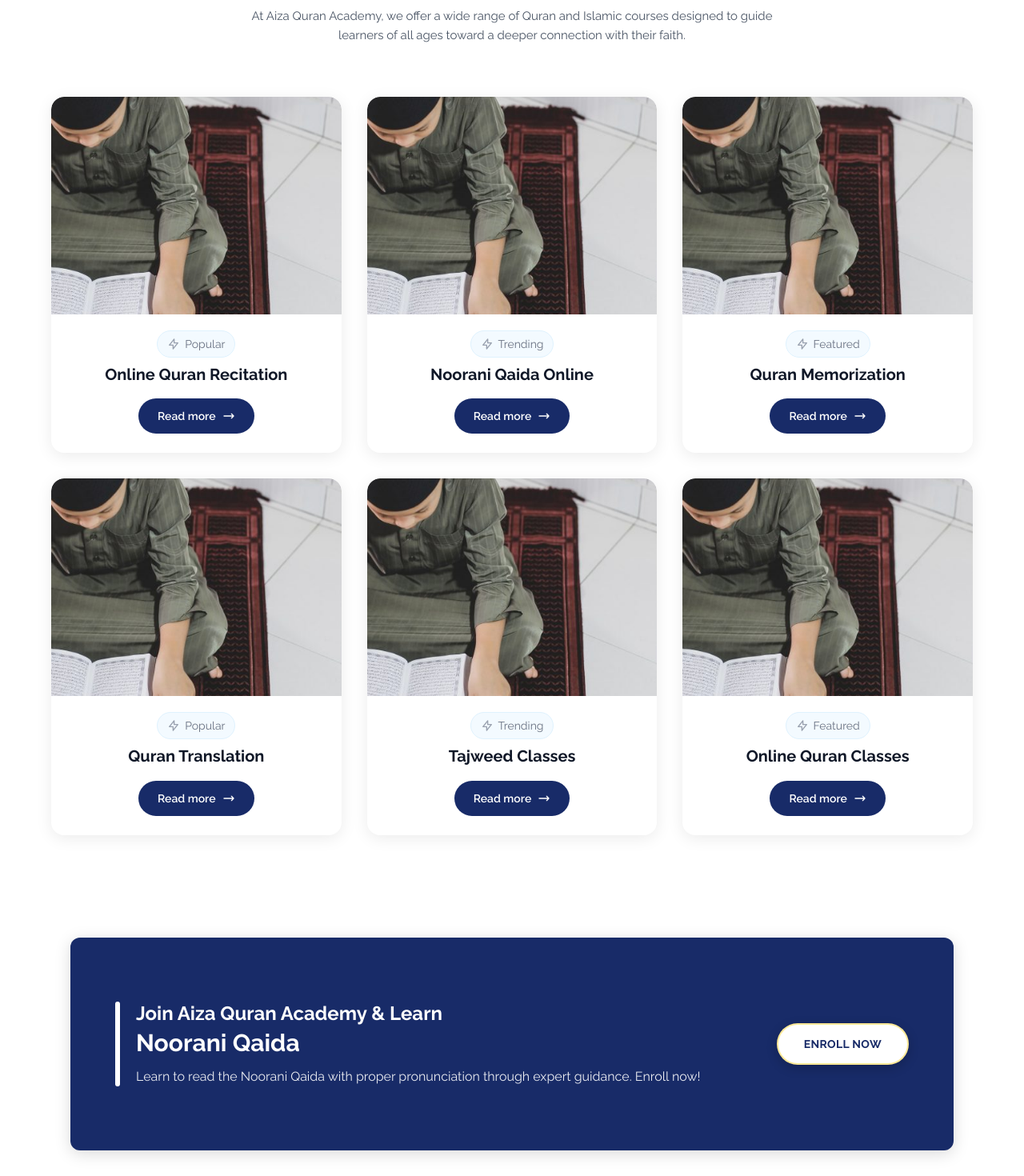
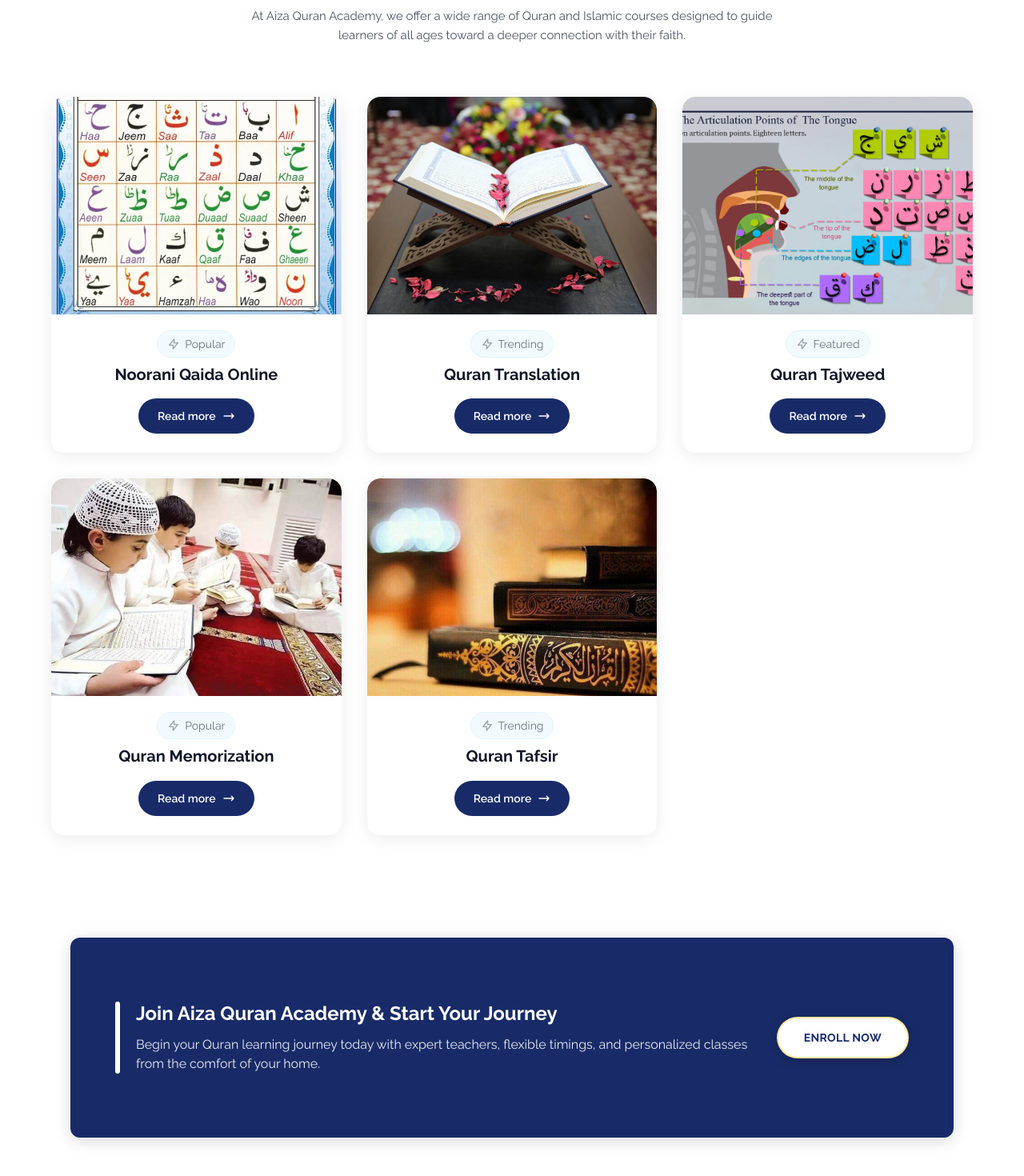
Before and after one commit to FaizanRasool402/quranacademy, a Next.js app: page /Courses in a window 1280 px wide. Shown: the part 840-2310 px from the top of the page at 80% size. Built offline with nearby package versions, Linux system fonts and the light colour scheme.

Commit message:
Content animation

```diff
--- a/components/Box.tsx
+++ b/components/Box.tsx
@@ -1,10 +1,81 @@
+"use client";
+
 import Image from "next/image";
+import { useEffect, useRef, useState } from "react";
 
 export default function Box() {
+  const [isVisible, setIsVisible] = useState(false);
+  const sectionRef = useRef<HTMLElement>(null);
+
+  useEffect(() => {
+    const observer = new IntersectionObserver(
+      ([entry]) => {
+        if (entry.isIntersecting) {
+          setIsVisible(true);
+          observer.disconnect();
+        }
+      },
+      { threshold: 0.2 }
+    );
+
+    if (sectionRef.current) {
+      observer.observe(sectionRef.current);
+    }
+
+    return () => observer.disconnect();
+  }, []);
+
   return (
-    <section className="w-full px-4 sm:px-6 lg:px-8 py-8 md:py-12">
+    <section ref={sectionRef} className="w-full px-4 sm:px-6 lg:px-8 py-8 md:py-12">
+      <style jsx>{`
+        @keyframes popupScale {
+          0% {
+            opacity: 0;
+            transform: scale(0.9) translateY(40px);
+          }
+          100% {
+            opacity: 1;
+            transform: scale(1) translateY(0);
+          }
+        }
+        @keyframes fadeInLeft {
+          0% {
+            opacity: 0;
+            transform: translateX(-50px);
+          }
+          100% {
+            opacity: 1;
+            transform: translateX(0);
+          }
+        }
+        @keyframes fadeInRight {
+          0% {
+            opacity: 0;
+            transform: translateX(50px);
+          }
+          100% {
+            opacity: 1;
+            transform: translateX(0);
+          }
+        }
+        .animate-popup {
+          animation: popupScale 0.8s cubic-bezier(0.34, 1.56, 0.64, 1) forwards;
+        }
+        .animate-left {
+          animation: fadeInLeft 0.7s ease-out 0.3s forwards;
+          opacity: 0;
+        }
+        .animate-right {
+          animation: fadeInRight 0.7s ease-out 0.5s forwards;
+          opacity: 0;
+        }
+        .hidden-initial {
+          opacity: 0;
+        }
+      `}</style>
+
       <div className="max-w-6xl mx-auto">
-        <div className="bg-gradient-to-br from-[#5a8a6f] to-[#4a7a5f] rounded-3xl overflow-hidden shadow-2xl relative">
+        <div className={`${isVisible ? 'animate-popup' : 'hidden-initial'} bg-gradient-to-br from-[#5a8a6f] to-[#4a7a5f] rounded-3xl overflow-hidden shadow-2xl relative`}>
           {/* Background Image */}
           <div className="absolute inset-0 opacity-20">
             <Image
@@ -19,7 +90,7 @@ export default function Box() {
           {/* Content Grid */}
           <div className="relative z-10 grid grid-cols-1 lg:grid-cols-2 gap-6 sm:gap-8 p-6 sm:p-8 md:p-12 lg:p-16">
             {/* Left Side - Text Content */}
-            <div className="flex flex-col justify-center space-y-6">
+            <div className={`${isVisible ? 'animate-left' : 'hidden-initial'} flex flex-col justify-center space-y-6`}>
               <h1 className="text-2xl sm:text-3xl md:text-4xl lg:text-5xl xl:text-6xl font-bold text-white leading-tight">
                 Aiza Quran Academy
               </h1>
@@ -35,7 +106,7 @@ export default function Box() {
             </div>
 
             {/* Right Side - Teacher Image/Video Placeholder */}
-            <div className="flex items-center justify-center">
+            <div className={`${isVisible ? 'animate-right' : 'hidden-initial'} flex items-center justify-center`}>
               <div className="relative w-full max-w-md aspect-[4/3] rounded-2xl overflow-hidden shadow-xl bg-gray-900">
                 {/* Video Placeholder */}
                 <div className="absolute inset-0 flex items-center justify-center bg-gradient-to-br from-purple-900 via-indigo-900 to-blue-900">
--- a/components/CTA.tsx
+++ b/components/CTA.tsx
@@ -11,14 +11,13 @@ export default function CTA() {
           <div className="w-1 sm:w-1.5 shrink-0 bg-white rounded-full min-h-[60px] sm:min-h-[80px] self-stretch" />
           <div>
             <h2 className="text-lg sm:text-xl md:text-2xl font-bold text-white leading-tight">
-              Join Aiza Quran Academy & Learn
-              <span className="block text-white text-xl sm:text-2xl md:text-3xl mt-1">
+            Join Aiza Quran Academy & Start Your Journey
+              {/* <span className="block text-white text-xl sm:text-2xl md:text-3xl mt-1">
                 Noorani Qaida
-              </span>
+              </span> */}
             </h2>
             <p className="text-white/90 text-xs sm:text-sm md:text-base mt-2 sm:mt-3 font-normal">
-              Learn to read the Noorani Qaida with proper pronunciation through
-              expert guidance. Enroll now!
+            Begin your Quran learning journey today with expert teachers, flexible timings, and personalized classes from the comfort of your home.
             </p>
           </div>
         </div>
--- a/components/Hero.tsx
+++ b/components/Hero.tsx
@@ -6,6 +6,36 @@ import Link from "next/link";
 export default function Hero() {
   return (
     <section className="relative min-h-[85vh] sm:min-h-[90vh] w-full overflow-hidden flex items-center">
+      <style jsx>{`
+        @keyframes slideFromLeft {
+          0% {
+            opacity: 0;
+            transform: translateX(-100px);
+          }
+          100% {
+            opacity: 1;
+            transform: translateX(0);
+          }
+        }
+        @keyframes slideFromRight {
+          0% {
+            opacity: 0;
+            transform: translateX(100px);
+          }
+          100% {
+            opacity: 1;
+            transform: translateX(0);
+          }
+        }
+        .animate-from-left {
+          animation: slideFromLeft 0.8s cubic-bezier(0.25, 0.46, 0.45, 0.94) forwards;
+        }
+        .animate-from-right {
+          animation: slideFromRight 0.8s cubic-bezier(0.25, 0.46, 0.45, 0.94) 0.2s forwards;
+          opacity: 0;
+        }
+      `}</style>
+
       {/* Background Image */}
       <Image
         src="/images/bg.jpg"
@@ -22,7 +52,7 @@ export default function Hero() {
       <div className="relative z-10 w-full max-w-6xl mx-auto px-4 sm:px-6 py-10 sm:py-12 md:py-16">
         <div className="flex flex-col md:flex-row md:justify-between md:items-center gap-8 md:gap-12">
           {/* Left - Text & Buttons */}
-          <div className="relative bg-[#fda600] px-5 py-8 sm:px-8 sm:py-10 md:px-12 md:py-14 rounded-lg md:rounded-xl max-w-xl shadow-xl">
+          <div className="animate-from-left relative bg-[#fda600] px-5 py-8 sm:px-8 sm:py-10 md:px-12 md:py-14 rounded-lg md:rounded-xl max-w-xl shadow-xl">
             {/* Subtle texture pattern */}
             <div
               className="absolute inset-0 rounded-lg md:rounded-xl opacity-10"
@@ -56,7 +86,7 @@ export default function Hero() {
           </div>
 
           {/* Right - Admission Form */}
-          <div className="bg-[#182b68]/90 backdrop-blur-sm rounded-lg md:rounded-xl p-6 sm:p-8 md:p-10 max-w-md mx-auto md:ml-auto md:mr-0 border border-white/10 w-full">
+          <div className="animate-from-right bg-[#182b68]/90 backdrop-blur-sm rounded-lg md:rounded-xl p-6 sm:p-8 md:p-10 max-w-md mx-auto md:ml-auto md:mr-0 border border-white/10 w-full">
             <h2 className="text-xl sm:text-2xl md:text-3xl font-bold text-white uppercase tracking-wider text-center mb-6 sm:mb-8">
               Admission
             </h2>
--- a/components/Navbar.tsx
+++ b/components/Navbar.tsx
@@ -74,23 +74,17 @@ export default function Navbar() {
           ))}
           {/* Courses Dropdown */}
           <div className="relative group">
-            <button
-              type="button"
+            <Link
+              href="/Courses"
               className="text-[15px] font-medium text-black hover:text-[#6b4c9a] transition-colors flex items-center gap-1"
             >
               Courses
               <svg className="w-4 h-4" fill="none" stroke="currentColor" viewBox="0 0 24 24">
                 <path strokeLinecap="round" strokeLinejoin="round" strokeWidth={2} d="M19 9l-7 7-7-7" />
               </svg>
-            </button>
+            </Link>
             <div className="absolute top-full left-0 pt-2 opacity-0 invisible group-hover:opacity-100 group-hover:visible transition-all duration-200 z-50">
               <div className="bg-white rounded-lg shadow-lg border border-gray-100 py-2 min-w-[220px]">
-                <Link
-                  href="/Courses"
-                  className="block px-4 py-2 text-[15px] text-gray-700 hover:bg-gray-50 hover:text-[#182b68] transition-colors"
-                >
-                  All Courses
-                </Link>
                 {coursesDropdown.map((item) => (
                   <Link
                     key={item.href}
@@ -139,25 +133,26 @@ export default function Navbar() {
             ))}
             {/* Courses Accordion */}
             <div>
+              <div className="flex items-center">
+                <Link
+                  href="/Courses"
+                  onClick={() => setMobileMenuOpen(false)}
+                  className="flex-1 py-3 px-4 rounded-lg text-[15px] font-medium text-gray-800 hover:bg-gray-50 transition-colors"
+                >
+                  Courses
+                </Link>
                 <button
                   type="button"
                   onClick={() => setCoursesOpen(!coursesOpen)}
-                className="w-full py-3 px-4 rounded-lg text-[15px] font-medium text-gray-800 hover:bg-gray-50 transition-colors flex items-center justify-between"
+                  className="p-3 rounded-lg hover:bg-gray-50 transition-colors"
                 >
-                Courses
                   <svg className={`w-4 h-4 transition-transform ${coursesOpen ? "rotate-180" : ""}`} fill="none" stroke="currentColor" viewBox="0 0 24 24">
                     <path strokeLinecap="round" strokeLinejoin="round" strokeWidth={2} d="M19 9l-7 7-7-7" />
                   </svg>
                 </button>
+              </div>
               {coursesOpen && (
                 <div className="pl-4 pb-2 flex flex-col gap-1">
-                  <Link
-                    href="/Courses"
-                    onClick={() => setMobileMenuOpen(false)}
-                    className="py-2 px-4 rounded-lg text-sm text-gray-600 hover:text-[#182b68]"
-                  >
-                    All Courses
-                  </Link>
                   {coursesDropdown.map((item) => (
                     <Link
                       key={item.href}
--- a/components/Services.tsx
+++ b/components/Services.tsx
@@ -5,34 +5,34 @@ import Link from "next/link";
 
 const services = [
   {
-    title: "Online Quran Recitation",
+    title: "Noorani Qaida Online",
     tag: "Popular",
-    image: "/images/choto.jpg",
+    image: "/images/norani.jpg",
+    href: "/NooraniQaida",
   },
   {
-    title: "Noorani Qaida Online",
+    title: "Quran Translation",
     tag: "Trending",
-    image: "/images/choto.jpg",
+    image: "/images/quran.webp",
+    href: "/QuranTranslation",
+  },
+  {
+    title: "Quran Tajweed",
+    tag: "Featured",
+    image: "/images/tajweed.png",
+    href: "/QuranTajweed",
   },
   {
     title: "Quran Memorization",
-    tag: "Featured",
-    image: "/images/choto.jpg",
+    tag: "Popular",
+    image: "/images/Memorization.jpg",
+    href: "/QuranMemorization",
   },
   {
-    title: "Quran Translation",
-    tag: "Popular",
-    image: "/images/choto.jpg",
-  },
-  {
-    title: "Tajweed Classes",
+    title: "Quran Tafsir",
     tag: "Trending",
-    image: "/images/choto.jpg",
-  },
-  {
-    title: "Online Quran Classes",
-    tag: "Featured",
-    image: "/images/choto.jpg",
+    image: "/images/tafsir.jpg",
+    href: "/QuranTafsir",
   },
 ];
 
@@ -102,7 +102,7 @@ export default function Services() {
               {/* Read more Button */}
               <div className="px-6 pb-6 flex justify-center">
                 <Link
-                  href="/courses"
+                  href={service.href}
                   className="inline-flex items-center gap-2 px-6 py-3 rounded-full bg-[#182b68] text-white font-semibold text-sm hover:opacity-90 transition-opacity"
                 >
                   Read more
```
Lines whose indentation alone changed are shown as unchanged.
